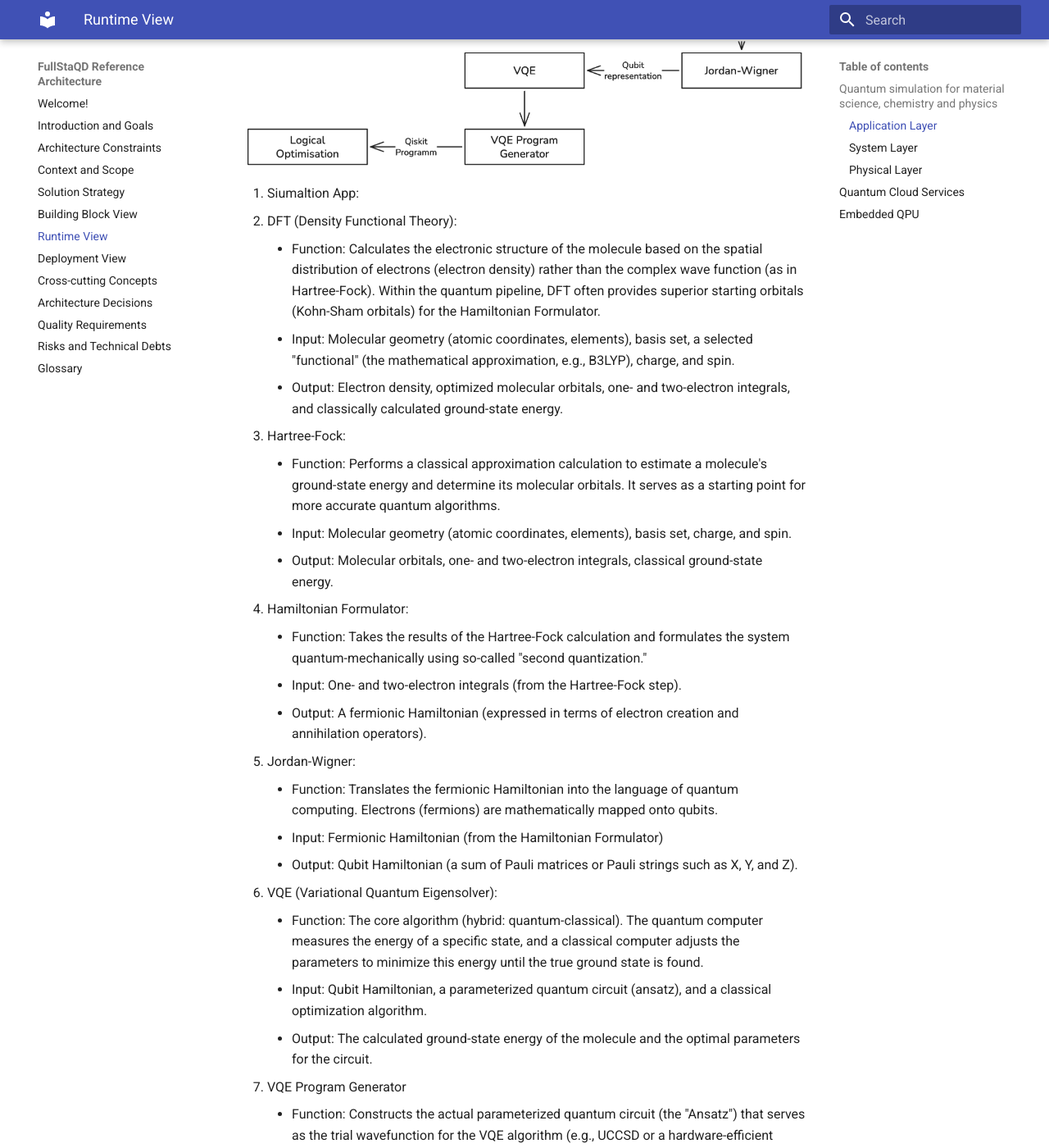
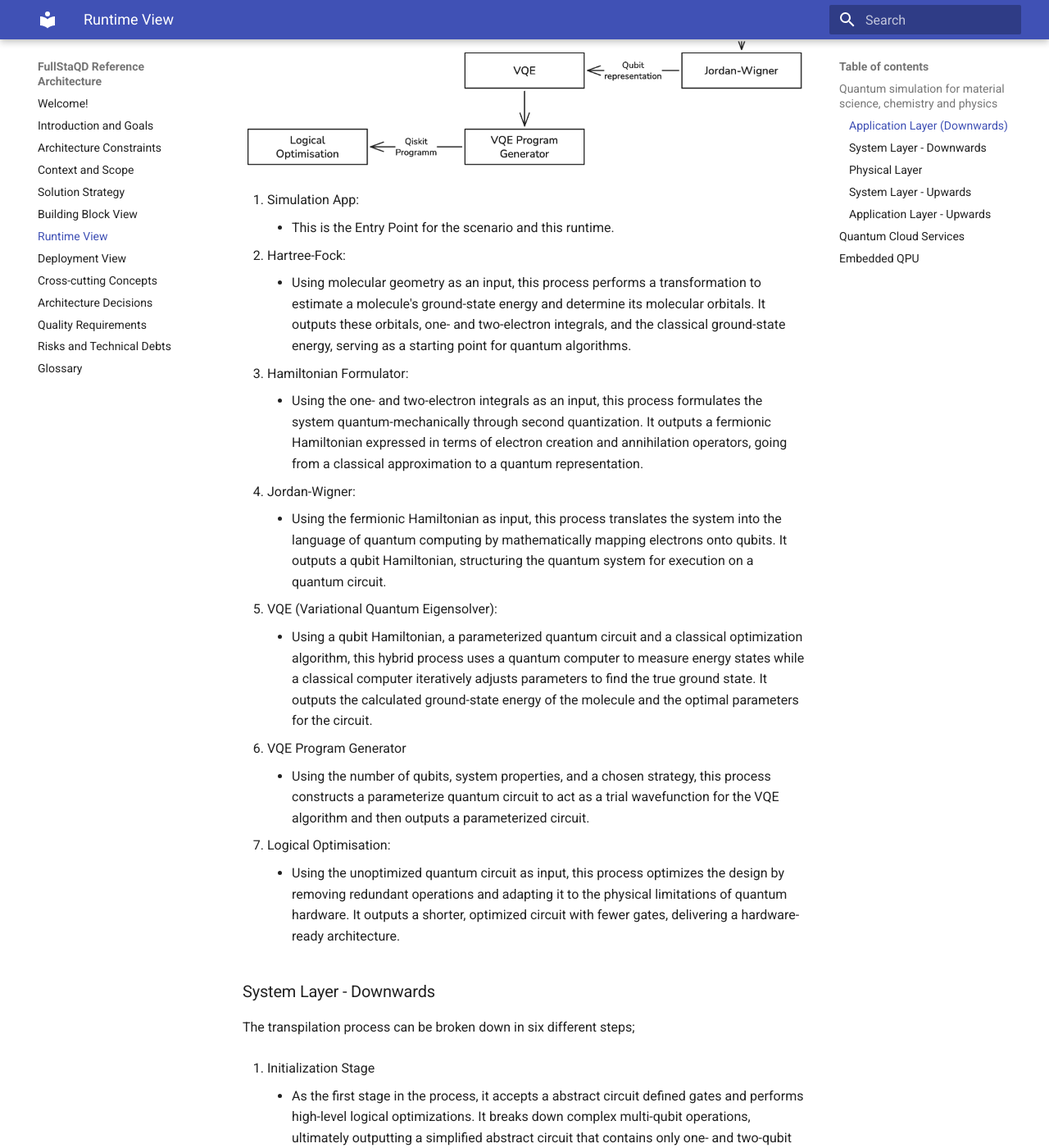
Before and after one commit to FullStaQD/architecture, an MkDocs documentation site: the page built from docs/06_runtime_view.md, in a window 1280 px wide and 1400 px high, scrolled down 900 px. Shown: the whole window at 82% size. Built offline with MkDocs 1.6.1 and Material for MkDocs 9.7.7, drawn with Linux system fonts in a browser that asks for light colours; some of the changed text lies outside the part shown.

Commit message:
fertiger text des scenarion 1, graphiken fehlen noch.

```diff
--- a/docs/06_runtime_view.md
+++ b/docs/06_runtime_view.md
@@ -23,7 +23,7 @@ It has the following specifications:
 -  Output: ground state energy, excited states, dipole moments, …
 -  Used in: material science, battery design, catalyst research, …
 
-### Application Layer
+### Application Layer (Downwards)
 
 
 <figure markdown="span">
@@ -31,88 +31,93 @@ It has the following specifications:
 </figure>
 
 
-1. Siumaltion App:
-2. DFT (Density Functional Theory):
-    - Function: Calculates the electronic structure of the molecule based on the spatial distribution of electrons (electron density) rather than the complex wave function (as in Hartree-Fock). Within the quantum pipeline, DFT often provides superior starting orbitals (Kohn-Sham orbitals) for the Hamiltonian Formulator.
-    - Input: Molecular geometry (atomic coordinates, elements), basis set, a selected "functional" (the mathematical approximation, e.g., B3LYP), charge, and spin.
-    - Output: Electron density, optimized molecular orbitals, one- and two-electron integrals, and classically calculated ground-state energy.
-3. Hartree-Fock:
-    - Function: Performs a classical approximation calculation to estimate a molecule's ground-state energy and determine its molecular orbitals. It serves as a starting point for more accurate quantum algorithms.
-    - Input: Molecular geometry (atomic coordinates, elements), basis set, charge, and spin.
-    - Output: Molecular orbitals, one- and two-electron integrals, classical ground-state energy.
-4. Hamiltonian Formulator:
-    - Function: Takes the results of the Hartree-Fock calculation and formulates the system quantum-mechanically using so-called "second quantization."
-    - Input: One- and two-electron integrals (from the Hartree-Fock step).
-    - Output: A fermionic Hamiltonian (expressed in terms of electron creation and annihilation operators).
-5. Jordan-Wigner:
-    - Function: Translates the fermionic Hamiltonian into the language of quantum computing. Electrons (fermions) are mathematically mapped onto qubits.
-    - Input: Fermionic Hamiltonian (from the Hamiltonian Formulator)
-    - Output: Qubit Hamiltonian (a sum of Pauli matrices or Pauli strings such as X, Y, and Z).
-6. VQE (Variational Quantum Eigensolver):
-    - Function: The core algorithm (hybrid: quantum-classical). The quantum computer measures the energy of a specific state, and a classical computer adjusts the parameters to minimize this energy until the true ground state is found.
-    - Input: Qubit Hamiltonian, a parameterized quantum circuit (ansatz), and a classical optimization algorithm.
-    - Output: The calculated ground-state energy of the molecule and the optimal parameters for the circuit.
-7. VQE Program Generator
-    - Function: Constructs the actual parameterized quantum circuit (the "Ansatz") that serves as the trial wavefunction for the VQE algorithm (e.g., UCCSD or a hardware-efficient Ansatz).
-    - Input: Number of qubits, system properties (e.g., number of electrons), and the chosen Ansatz strategy.
-    -  Output: A parameterized quantum circuit.
-8. Logical Optimisation:
-    - Function: Simplifies and optimises the generated quantum circuit. It removes redundant operations and adapts the code to the physical limitations of the actual quantum hardware.
-    - Input: The unoptimised quantum circuit from the program generator.
-    - Output: An optimised, shorter quantum circuit closer to the hardware level (fewer gates, lower susceptibility to errors).
+1. Simulation App:
+    - This is the Entry Point for the scenario and this runtime.
 
-### System Layer
-1. Runtimes: (e.g., Qiskit Runtime)
-    - Function: The execution environment serving as a bridge between the classical computer and the quantum hardware. It manages job queues, minimizes communication time (latency) during the VQE loop, and often automatically applies error mitigation methods.
-    - Input: Optimized quantum circuits, execution parameters (e.g., number of measurements/shots, desired level of error correction).
-    - Output: Measurement results (e.g., bitstrings or calculated expectation values) and execution metadata.
-2. Transpilation:
-Transpilation can be broken down into the following three specific sub-steps at the hardware level:
-3. Routing:
-    - Function: Adapts the circuit to the physical architecture (topology) of the quantum chip. Since not all qubits are physically connected on real hardware, routing inserts "SWAP gates." These shift quantum information until the qubits required for an operation are positioned directly next to each other.
-    - Input: Logical quantum circuit, hardware topology (coupling map—which qubits are connected to which?).
-    - Output: A physically compatible quantum circuit (often containing additional SWAP operations).
-4. Scheduling / Circuit Optimisation:
-    - Function: Compresses the circuit and schedules the exact timing of operations. To minimize errors caused by the short lifespan of qubits (decoherence), unnecessary gates are removed (e.g., two opposing operations that cancel each other out), and independent gates are scheduled to execute in parallel for greater time efficiency.
-    - Input: Routed quantum circuit, hardware calibration data (e.g., duration of individual gates).
-    - Output: A time-optimized, compressed, and fully scheduled quantum circuit.
-5. Circuit-Command mapping:
-    - Function: The lowest-level translation step. Here, theoretical quantum gates (such as X, Y, or CNOT) are translated into the actual physical language of the hardware. The quantum computer does not "understand" gates, but rather precisely timed analog signals (such as microwave or laser pulses).
-    - Input: The final, scheduled quantum circuit.
-    - Output: Analog pulse sequences (waveforms/pulse schedules) sent directly to the quantum computer's control electronics to physically manipulate the qubits.
+2. Hartree-Fock:
+    - Using molecular geometry as an input, this process performs a transformation to estimate a molecule's ground-state energy and determine its molecular orbitals.
+    It outputs these orbitals, one- and two-electron integrals, and the classical ground-state energy, serving as a starting point for quantum algorithms.
+
+3. Hamiltonian Formulator:
+    - Using the one- and two-electron integrals as an input, this process formulates the system quantum-mechanically through second quantization.
+    It outputs a fermionic Hamiltonian expressed in terms of electron creation and annihilation operators, going from a classical approximation to a quantum representation.
+
+4. Jordan-Wigner:
+    - Using the fermionic Hamiltonian as input, this process translates the system into the language of quantum computing by mathematically mapping electrons onto qubits.
+    It outputs a qubit Hamiltonian, structuring the quantum system for execution on a quantum circuit.
+
+5. VQE (Variational Quantum Eigensolver):
+    - Using a qubit Hamiltonian, a parameterized quantum circuit and a classical optimization algorithm, this hybrid process uses a quantum computer to measure energy states while a classical computer iteratively adjusts parameters to find the true ground state.
+    It outputs the calculated ground-state energy of the molecule and the optimal parameters for the circuit.
+
+6. VQE Program Generator
+    - Using the number of qubits, system properties, and a chosen strategy, this process constructs a parameterize quantum circuit to act as a trial wavefunction for the VQE algorithm and then outputs a parameterized circuit.
+
+7. Logical Optimisation:
+    - Using the unoptimized quantum circuit as input, this process optimizes the design by removing redundant operations and adapting it to the physical limitations of quantum hardware.
+    It outputs a shorter, optimized circuit with fewer gates, delivering a hardware-ready architecture.
+
+### System Layer - Downwards
+
+The transpilation process can be broken down in six different steps;
+
+8. Initialization Stage
+    - As the first stage in the process, it accepts a abstract circuit defined gates and performs high-level logical optimizations.
+    It breaks down complex multi-qubit operations, ultimately outputting a simplified abstract circuit that contains only one- and two-qubit operations.
+
+9. Layout Stage
+    - This stage maps the input circuit's virtual qubits to the target's physical hardware qubits, expanding the circuit to match the hardware's overall size.
+    While it does not guarantee continuous connectivity or direct execution validity, finding an optimal initial layout is a importnant, computationally expensive step that minimizes error rates and reduces the need for subsequent routing.
+
+7. Routing Stage
+    - This adapts a logical quantum circuit to fit the physical connectivity constraints of a specific quantum chip's topology.
+    Taking the original circuit and hardware coupling map as inputs, it outputs a physically compatible circuit by inserting SWAP gates to move information between previously unconnected qubits.
+
+10. Translation Stage
+    - This stage rewrites all circuit operations into the specific native gates supported by the target hardware's Instruction Set Architecture (ISA).
+
+11. Optimization Stage
+    - This stage executes low-level, hardware-aware refinements on circuits that are already compatible with the target's Instruction Set Architecture (ISA).
+
+12. Scheduling Stage
+    - The scheduling stage receives an ISA-compatible circuit and inserts explicit delay instructions to accurately reflect qubit idle periods and hardware timing constraints.
+    It ensures the final output remains ISA-compatible while updating start-time metadata and optionally applying walltime-sensitive transformations.
 
 ### Physical Layer
 
 1. Superconducting Device and Firmware:
-    - Function: This is the "brain" of the hardware layer. It converts previously calculated instructions into concrete physical signals and controls operations on the quantum chip.
-    - Input: Digital hardware instructions and pulse definitions (from the circuit-command mapping).
-    - Output: A "Microwave Signal List" (list of microwave signals) sent to the quantum hardware.
+    - Using digital hardware instructions and pulse definitions, this process converts these commands into physical signals to control operations on the quantum chip.
+    It outputs a Microwave Signal List directly to the quantum hardware, translating digital instructions into executable physical actions.
+
 2. Molecule Laser:
-    - Function: Executes the actual physical quantum operations. It responds to control signals and physically manipulates the state of the qubits.
-    - Input: "Microwave Signal List" (physical signals from the control electronics).
-    - Output: Executes quantum operations and sends a "Status Flag" (a physical feedback signal) to the sensor once the operation/measurement is complete.
+    - Using the Microwave Signal List as input, this hardware component executes the physical quantum operations by responding to control signals and manipulating the states of the qubits.
+    It outputs a physical feedback signal to the sensor, when the operation or measurement is complete.
+
 3. Energy Sensor:
-    - Function: Responsible for the readout process. It measures the final physical state of the qubits at the end of the calculation and translates these quantum states back into classical information (e.g., to determine energy in the VQE algorithm).
-    - Input: The "Status Flag" (or physical feedback) directly from the quantum hardware ("Molecule Laser").
-    - Output: Classical measurement data (such as bitstrings or energy values) sent back to the classical runtime for further processing.
+    - Using the Status Flag from the quantum hardware as input, this readout process measures the final physical state of the qubits and translates these quantum states back into classical information.
+    It outputs classical measurement data, such as bitstrings or calculated energy values, sending it back to the classical runtime for further processing and optimization.
 
+### System Layer - Upwards
 
-Ab hier geht es wieder von System Layer hoch:
+1. Transpilation
+    - Using the Qubit energy level, it translates the energy levels to an expactation value.
 
-Transpilation
+### Application Layer - Upwards
 
-COBYLA
+1. COBYLA
+    - Using the measured expectation values it optimizes the costfunction by modeling it with linear approximations to avoid noisy quantum derivative calculations.
+    It outputs updated parameters to refine the circuit in the next iteration.
 
-VQE Program Generator
+2. VQE Program Generator
+    - Using the number of qubits, system properties, and a chosen strategy, this process constructs a parameterize quantum circuit to act as a trial wavefunction for the VQE algorithm.
+    It then outputs a parameterized circuit for the next iteration or returns the final results.
 
-Zero Noise Extrapolation
+3. Zero Noise Extrapolation
+    - It intentionally amplifying the hardware noise of a circuit across multiple scale factors and fitting a classical curve to the results to estimate the ideal state.
+    It takes a series of noisy expectation values measured at these elevated noise levels as input and outputs a single, error-mitigated value that approximates the true, noiseless computation.
 
-Simulation App
-
-Ground state energy
-
-
-
+4. Simulation App
+    - This is the Exit Point for the scenario.
 
 
 ## Quantum Cloud Services {#_runtime_scenario_2}
@@ -133,5 +138,7 @@ Hybrider Algorithmus gut
     - Planning problems in highly individualised mass production
 
 
+Variieren des system layer in additon to scenario 1 ...
+
 ## Embedded QPU {#_runtime_scenario_3}
 Embedded quantum computing for non-functional properties
```
